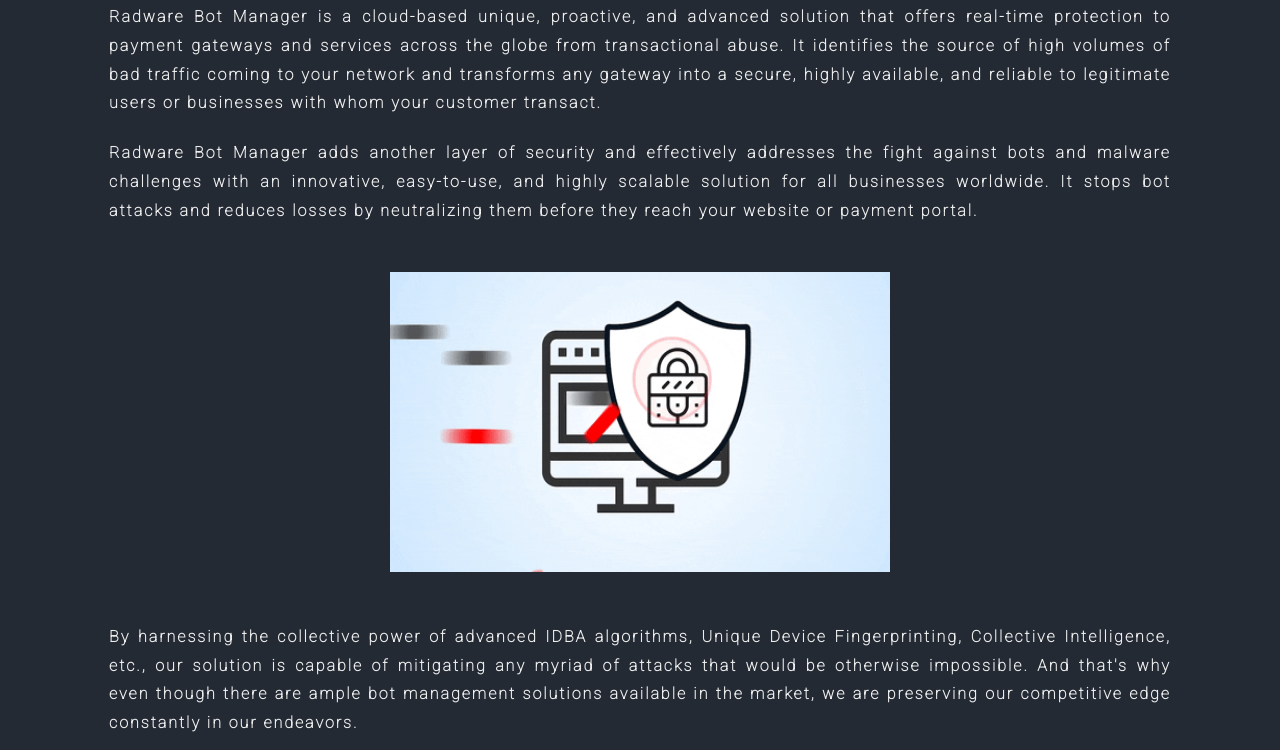
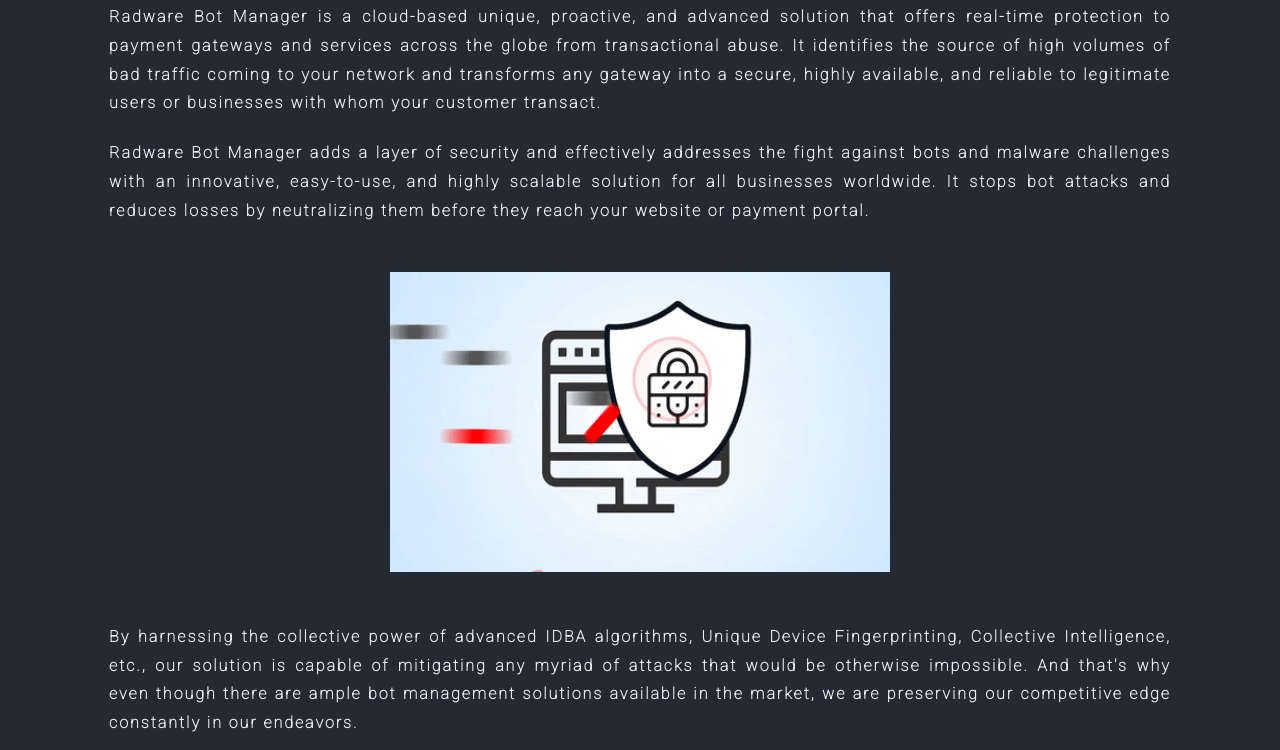
Before and after one commit to Indhira19/radware-blog, a plain HTML site: page index.html in a window 1280 px wide. Shown: the part 1569-2319 px from the top of the page. Drawn offline with Linux system fonts and the light colour scheme; a web font is replaced by a local one.

Commit message:
Update index.html

```diff
--- a/index.html
+++ b/index.html
@@ -49,7 +49,7 @@
     <h4>Radware Bot Manager is a cloud-based unique, proactive, and advanced solution that offers real-time protection to payment gateways and services across the globe from transactional abuse. It identifies the source of high volumes of bad traffic
       coming to your network and transforms any gateway into a secure, highly available, and reliable to legitimate users or businesses with whom your customer transact.</h4>
 
-    <h4>Radware Bot Manager adds another layer of security and effectively addresses the fight against bots and malware challenges with an innovative, easy-to-use, and highly scalable solution for all businesses worldwide. It stops bot attacks and
+    <h4>Radware Bot Manager adds a layer of security and effectively addresses the fight against bots and malware challenges with an innovative, easy-to-use, and highly scalable solution for all businesses worldwide. It stops bot attacks and
       reduces losses by neutralizing them before they reach your website or payment portal.</h4>
 
   </div>
```
